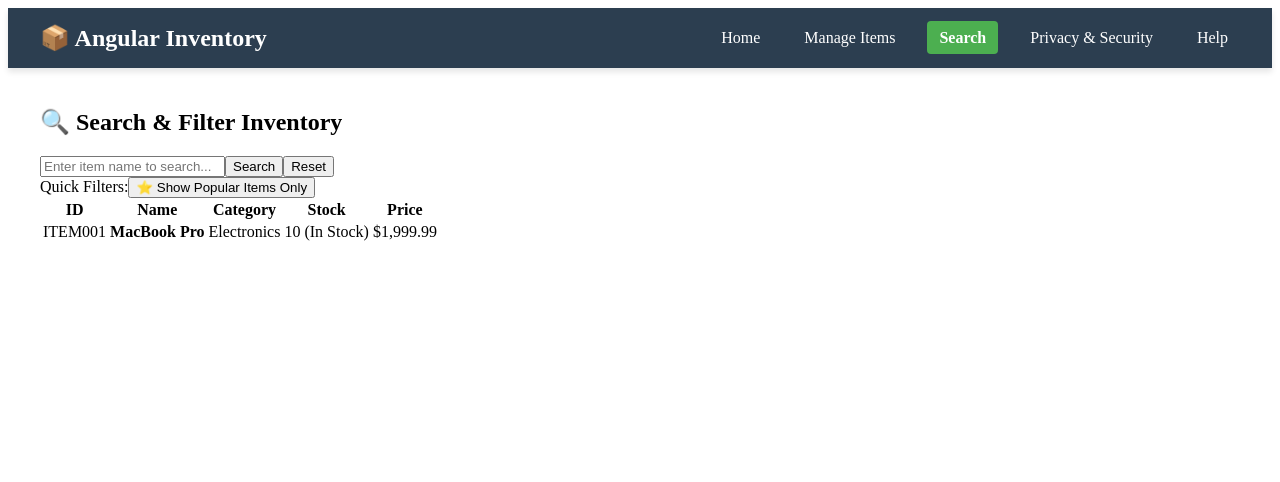
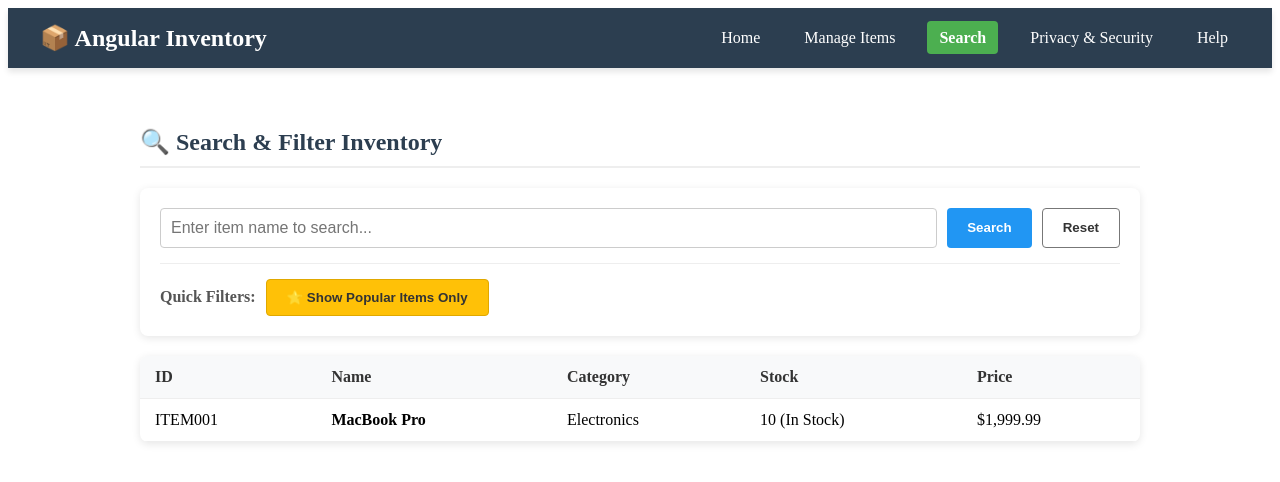
Before and after one commit to DAIJIAYANG/PROG2005-A2-Inventory-App, an Angular app in the folder Part2-Angular/: page /search in a window 1280 px wide. Shown: the top 482 px of the page. Built offline with nearby package versions, Linux system fonts and the light colour scheme.

Commit message:
Add the "Search" style

```diff
--- a/Part2-Angular/src/app/pages/search/search.component.css
+++ b/Part2-Angular/src/app/pages/search/search.component.css
@@ -0,0 +1,23 @@
+.search-container { padding: 20px; max-width: 1000px; margin: 0 auto; }
+h2 { color: #2c3e50; border-bottom: 2px solid #eee; padding-bottom: 10px; margin-bottom: 20px; }
+
+.search-panel { background: white; padding: 20px; border-radius: 8px; box-shadow: 0 2px 8px rgba(0,0,0,0.1); margin-bottom: 20px; }
+.input-group { display: flex; gap: 10px; margin-bottom: 15px; }
+.input-group input { flex: 1; padding: 10px; border: 1px solid #ccc; border-radius: 4px; font-size: 1rem; }
+
+.filter-group { display: flex; align-items: center; gap: 10px; border-top: 1px solid #eee; padding-top: 15px; }
+.filter-label { font-weight: bold; color: #555; }
+
+.btn { padding: 10px 20px; border: none; border-radius: 4px; cursor: pointer; font-weight: bold; transition: opacity 0.2s; }
+.btn:hover { opacity: 0.8; }
+.btn-primary { background-color: #2196F3; color: white; }
+.btn-outline { background-color: transparent; border: 1px solid #777; color: #333; }
+.btn-filter { background-color: #ffc107; color: #333; border: 1px solid #e0a800; }
+
+.results-summary { margin-bottom: 15px; font-weight: bold; color: #2196F3; }
+
+.table-responsive { background: white; border-radius: 8px; box-shadow: 0 2px 8px rgba(0,0,0,0.1); overflow: hidden; }
+table { width: 100%; border-collapse: collapse; }
+th, td { padding: 12px 15px; text-align: left; border-bottom: 1px solid #eee; }
+th { background-color: #f8f9fa; color: #333; }
+.text-center { text-align: center; color: #777; padding: 30px; }
```
